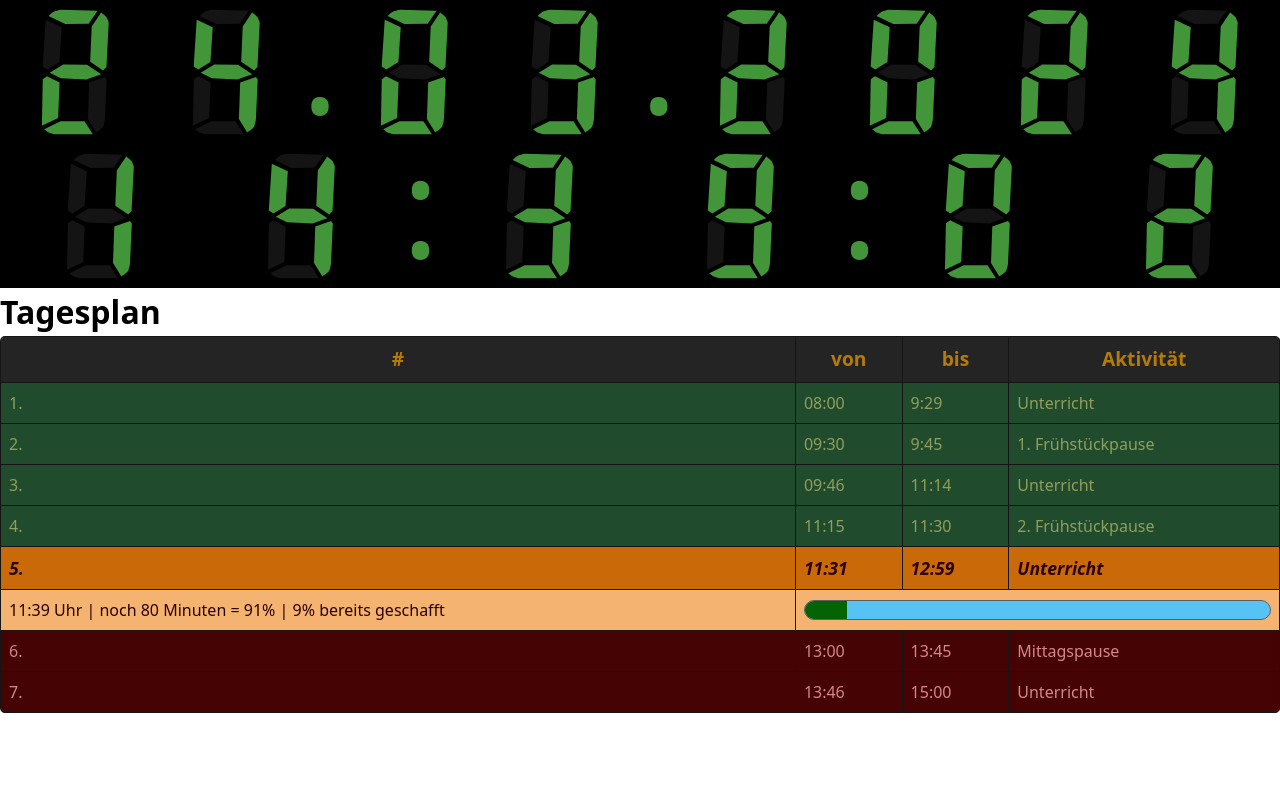
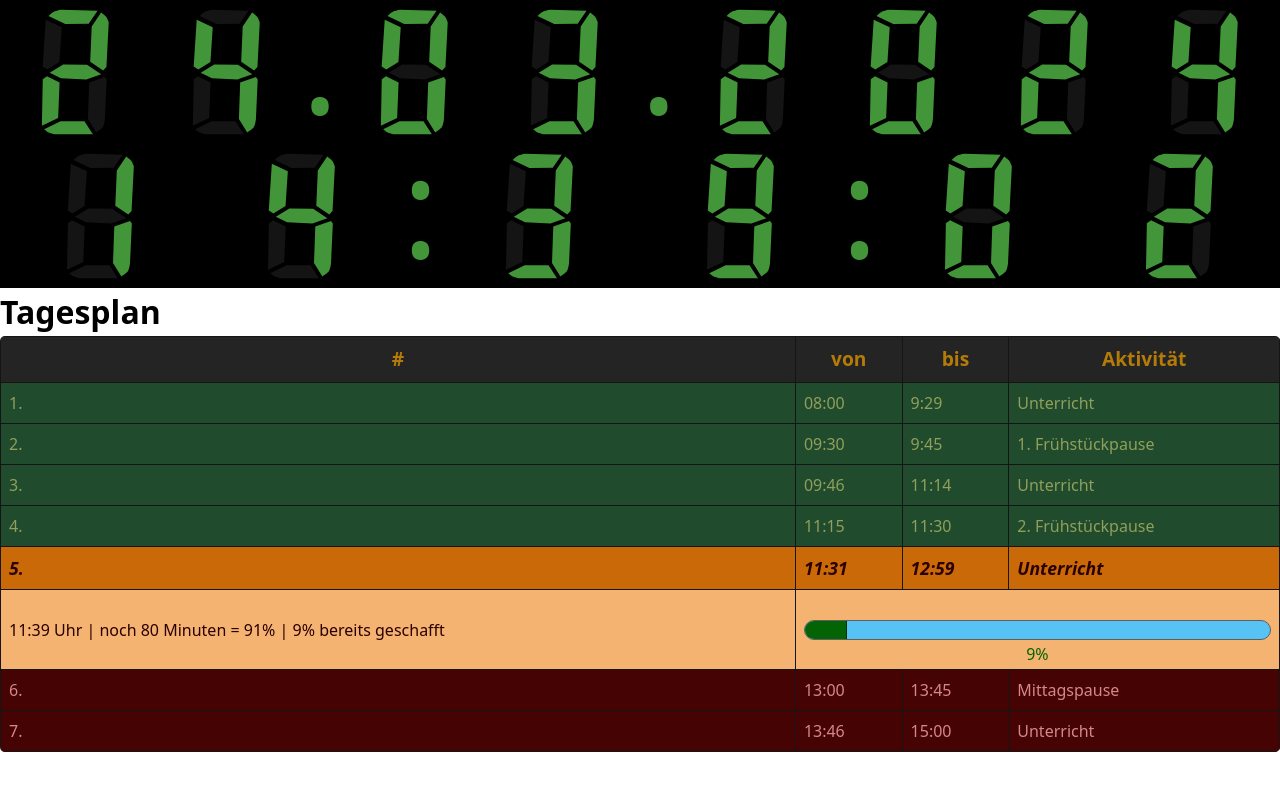
Before and after one commit to Rauolli/faw-schedule, a React (Vite) app: page / in a window 1280 px wide. Shown: the top 790 px of the page. Built offline with nearby package versions, Linux system fonts and the light colour scheme.

Commit message:
look and feel

```diff
--- a/src/App.css
+++ b/src/App.css
@@ -55,6 +55,7 @@ thead {
 
 .progress-row {
   background-color: rgb(245, 179, 114);
+  height:80px;
   color:#2a0101
 }
 
@@ -62,6 +63,14 @@ thead {
   height: 100%;
   background-color: rgb(4, 99, 4);
   border-radius: 10px 0 0 10px;
+  border-right: 1px solid rgb(2, 48, 2);
+}
+
+.progress-label {
+  font-size: 16px;
+  text-align: center;
+  line-height: 30px;
+  color: rgb(4, 99, 4);
 }
 
 .past{
--- a/src/components/ProgressBar.jsx
+++ b/src/components/ProgressBar.jsx
@@ -6,6 +6,7 @@ const ProgressBar = ({ progress }) => {
   return (
     <div className="progress-bar">
       <div className="progress" style={{ width: `${progress}%` }}></div>
+      <div className="progress-label">{progress}%</div>
     </div>
   );
 };
```
